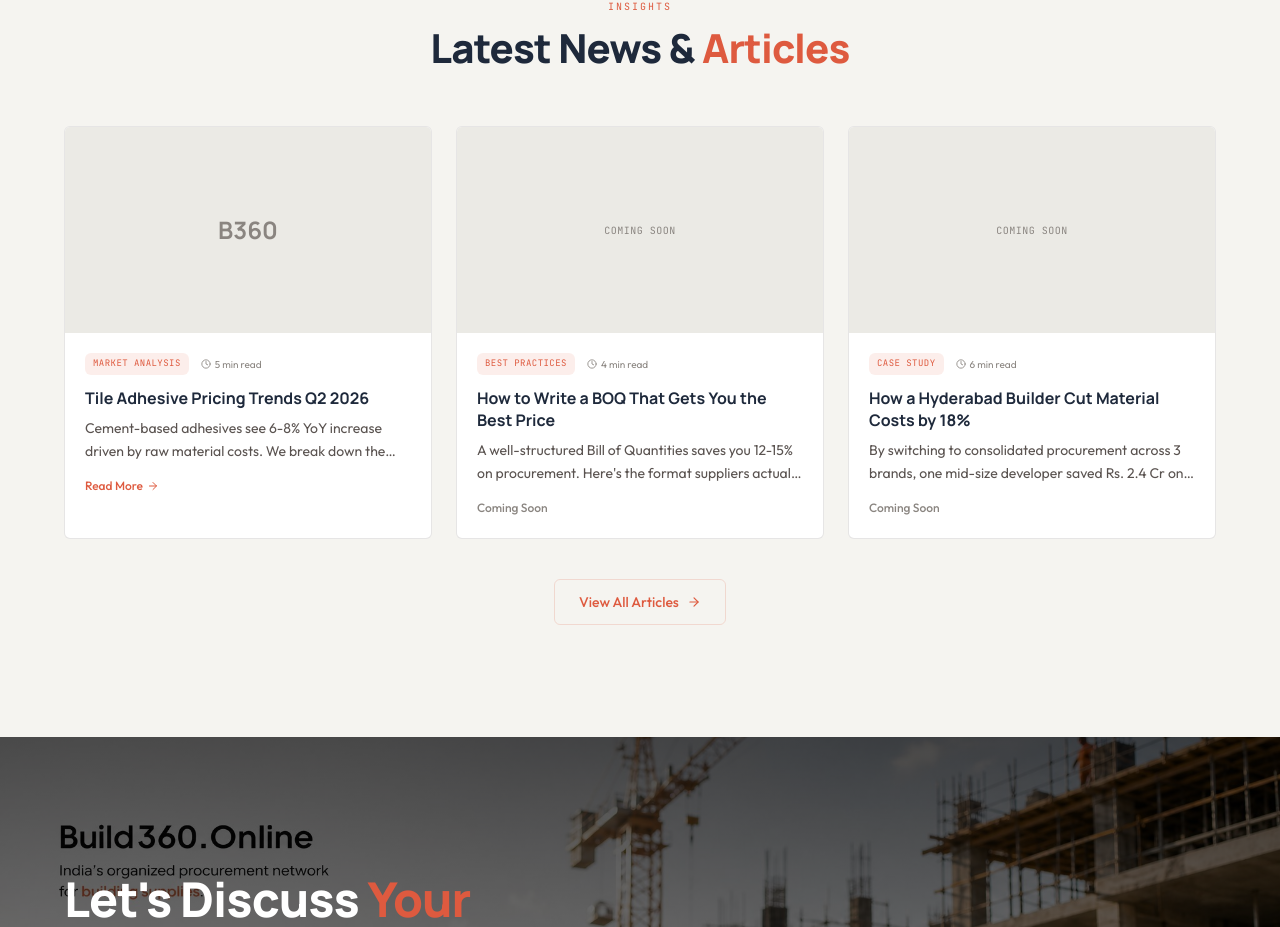
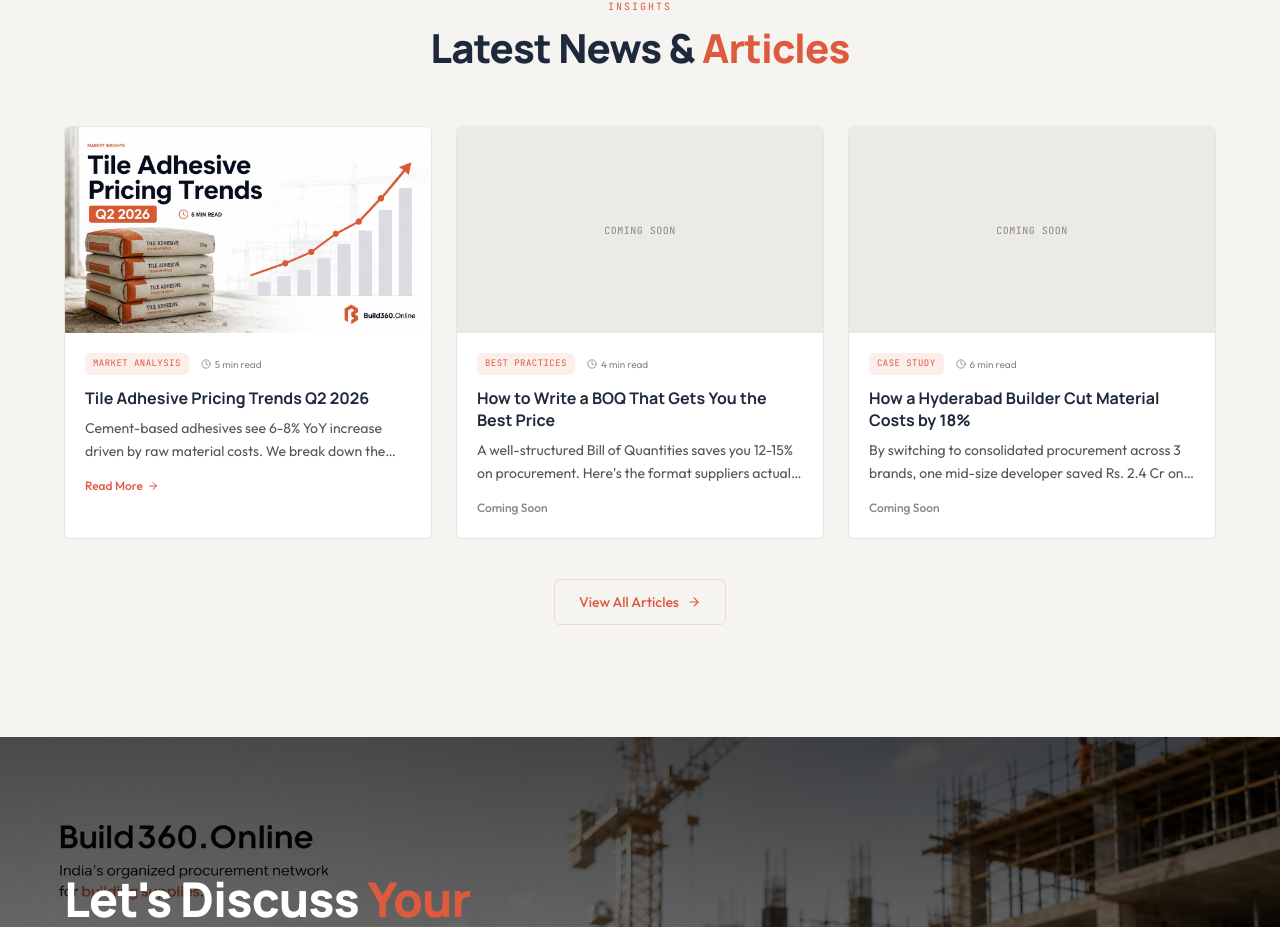
Before and after one commit to RaghavendraIyer/biome-build360-site, a Next.js app: page / in a window 1280 px wide. Shown: the part 6397-7324 px from the top of the page. Built offline with nearby package versions, Linux system fonts and the light colour scheme.

Commit message:
add thumbnail/cover image for first blog post

```diff
--- a/app/insights/[slug]/page.tsx
+++ b/app/insights/[slug]/page.tsx
@@ -1,5 +1,6 @@
 import type { Metadata } from 'next';
 import Link from 'next/link';
+import Image from 'next/image';
 import { notFound } from 'next/navigation';
 import { ArrowLeft } from 'lucide-react';
 import { blogPosts } from '@/data/metrics';
@@ -42,6 +43,12 @@ export default async function ArticlePage({ params }: Props) {
       </h1>
       <p className="text-sm text-[var(--color-text-muted)] mb-8">{post.readTime}</p>
 
+      {post.image && (
+        <div className="relative aspect-[16/7] mb-8 rounded-[var(--radius)] overflow-hidden">
+          <Image src={post.image} alt={post.title} fill className="object-cover" sizes="100vw" />
+        </div>
+      )}
+
       <div className="prose prose-invert prose-sm max-w-none text-[var(--color-text-secondary)] leading-relaxed space-y-6">
         {slug === 'tile-adhesive-pricing-q2-2026' && (
           <>
--- a/components/sections/BlogPreview.tsx
+++ b/components/sections/BlogPreview.tsx
@@ -1,4 +1,5 @@
 import Link from 'next/link';
+import Image from 'next/image';
 import { ArrowRight, Clock } from 'lucide-react';
 import { blogPosts } from '@/data/metrics';
 
@@ -21,8 +22,10 @@ export function BlogPreview() {
               key={post.slug}
               className="rounded-[var(--radius)] bg-[var(--color-bg-surface)] border border-[var(--color-border-light)] overflow-hidden hover:border-[var(--color-primary-18)] transition-colors relative"
             >
-              <div className="aspect-[16/9] bg-[var(--color-bg-surface-alt)] flex items-center justify-center">
-                {post.comingSoon ? (
+              <div className="relative aspect-[16/9] bg-[var(--color-bg-surface-alt)] flex items-center justify-center overflow-hidden">
+                {post.image ? (
+                  <Image src={post.image} alt={post.title} fill className="object-cover" sizes="(max-width: 768px) 100vw, 33vw" />
+                ) : post.comingSoon ? (
                   <span className="font-mono text-[10px] uppercase tracking-wider text-[var(--color-text-muted)]">
                     Coming Soon
                   </span>
--- a/data/metrics.ts
+++ b/data/metrics.ts
@@ -74,6 +74,7 @@ export const blogPosts = [
     category: 'Market Analysis',
     readTime: '5 min read',
     comingSoon: false,
+    image: '/blog-tile-adhesive-pricing.jpg',
   },
   {
     slug: 'how-to-write-a-boq',
```
Also changed, not shown: public/blog-tile-adhesive-pricing.jpg (added).
